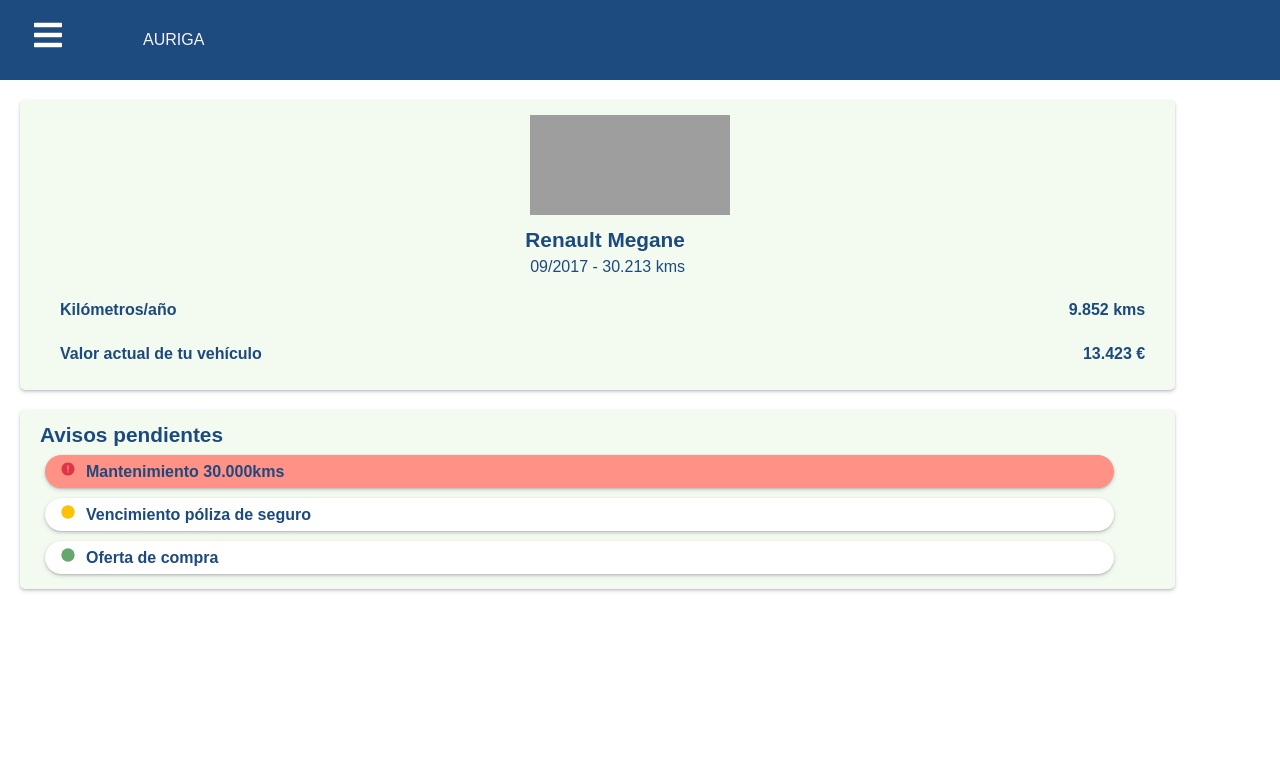
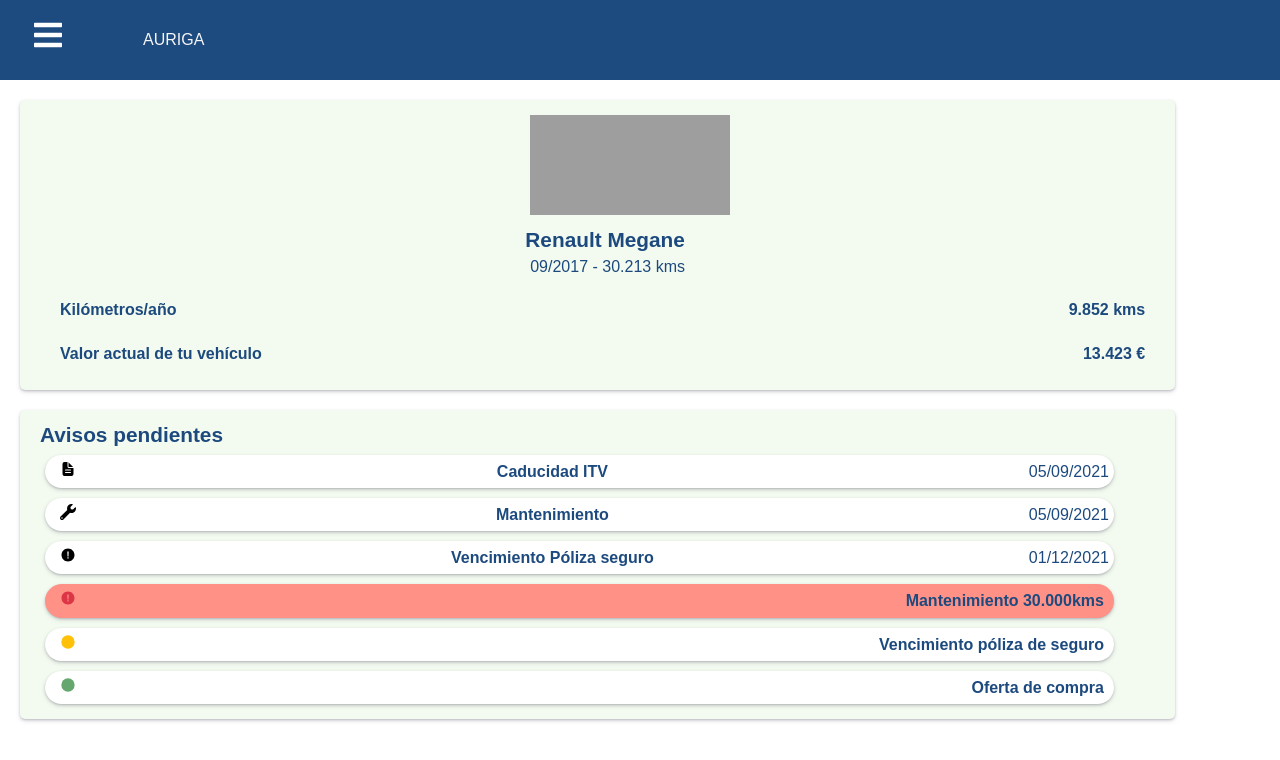
Before and after one commit to Vir89/Auriga, a React (Create React App) app in the folder client/: page / in a window 1280 px wide. Shown: the top 760 px of the page. Built offline with nearby package versions, Linux system fonts and the light colour scheme; grey boxes are pictures that could not be loaded.

Commit message:
added alert icon

```diff
--- a/client/src/components/atoms/DivAlert.js
+++ b/client/src/components/atoms/DivAlert.js
@@ -7,6 +7,7 @@
     flex-direction: row;
     padding: 5px;
     border-radius: 50px;
+    justify-content: space-between;
     box-shadow: rgba(50, 50, 93, 0.25) 0px 2px 5px -1px, rgba(0, 0, 0, 0.3) 0px 1px 3px -1px;
     background-color:${props => props.theme.colors.white} !important;
     ${props=>props.danger && css`
--- /dev/null
+++ b/client/src/components/molecules/Alert.js
@@ -0,0 +1,32 @@
+import React from 'react'
+import { DivAlert } from '../atoms/DivAlert'
+import H3 from '../atoms/H3'
+import Span from '../atoms/Span'
+import { RiCheckboxBlankCircleFill } from "react-icons/ri";
+import { IoAlertCircleSharp, IoDocumentText } from "react-icons/io5";
+import {textData} from '../../data/textData'
+import P from '../atoms/P';
+import { FaWrench } from "react-icons/fa";
+
+const icons={
+    danger: <IoAlertCircleSharp/>,
+    repair:<FaWrench/>,
+    yellow:<RiCheckboxBlankCircleFill/>,
+    document:<IoDocumentText/>
+}
+
+export const Alert = () => {
+    return (
+        <>
+
+            {textData.Alerts.map(alert=>
+                <DivAlert >
+                    <Span> {icons[alert.type]}  </Span>
+                    <H3>{alert.name}</H3>
+                    <P>{alert.fechaCaducidad}</P>
+
+                </DivAlert>)}
+        </>
+
+    )
+}
--- a/client/src/components/molecules/AlertWarning.js
+++ b/client/src/components/molecules/AlertWarning.js
@@ -1,8 +1,9 @@
 import React from 'react'
 import { DivAlert } from '../atoms/DivAlert'
-import P from '../atoms/P'
 import Span from '../atoms/Span'
 import { RiCheckboxBlankCircleFill } from "react-icons/ri";
+import { FaWrench } from "react-icons/fa";
+
 import H3 from '../atoms/H3';
 
 
--- a/client/src/components/organisms/AlertsContainer.js
+++ b/client/src/components/organisms/AlertsContainer.js
@@ -1,15 +1,22 @@
+
 import React from 'react'
 import DivColumn from '../atoms/DivColumn'
 import H2 from '../atoms/H2'
+import {textData} from '../../data/textData'
 
 import { AlertDanger } from '../molecules/AlertDanger'
 import { AlertSuccess } from '../molecules/AlertSuccess'
 import { AlertWarning } from '../molecules/AlertWarning'
+import { Alert } from '../molecules/Alert'
 
 export const AlertsContainer = () => {
     return (
         <DivColumn>
             <H2>Avisos pendientes</H2>
+
+            <Alert/>
+
+
 
             <AlertDanger/>
             <AlertWarning/>
--- a/client/src/data/textData.js
+++ b/client/src/data/textData.js
@@ -1,5 +1,45 @@
 export const textData = {
 
+    CarInfo:[
+        {
+            carModel: "Renault Megane",
+            year: "30.213",
+            totalKm: "09/2017",
+            kmYear: "9.852",
+            value: "13.423",
+
+        },
+
+    ],
+
+    UserInfo:[
+        {
+            email:"email@email",
+            tlf: "666222222",
+            address: "Calle Lorem Ipsum"
+        },
+
+    ],
+
+    Alerts:[
+        {
+            name: "Caducidad ITV",
+            fechaCaducidad: "05/09/2021",
+            type: "document"
+        },
+        {
+            name: "Mantenimiento",
+            fechaCaducidad: "05/09/2021",
+            type: "repair"
+        },
+        {
+            name: "Vencimiento Póliza seguro",
+            fechaCaducidad: "01/12/2021",
+            type: "danger"
+
+        }
+
+    ],
 
     HomeProfileInfo: [
         {
```
